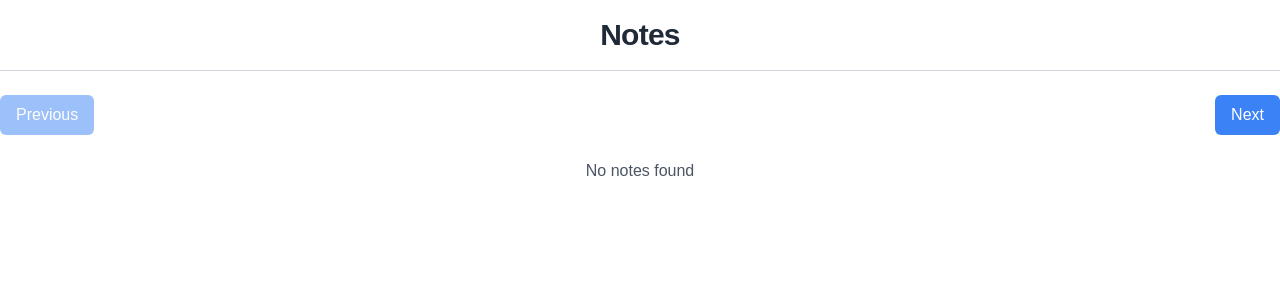
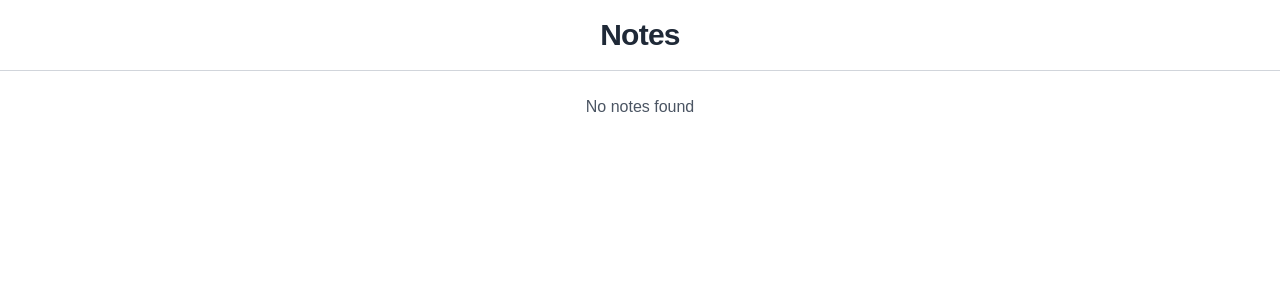
Before and after one commit to abhitrueprogrammer/notesapp, a Next.js app: page /view in a window 1280 px wide. Shown: the top 300 px of the page. Built offline with nearby package versions, Linux system fonts and the light colour scheme.

Commit message:
Added view notes

```diff
--- a/app/view/page.tsx
+++ b/app/view/page.tsx
@@ -13,63 +13,27 @@ export default function View() {
       setNotes(JSON.parse(storedNotes));
     }
   }, []);
-  const [currentNoteIndex, setCurrentNoteIndex] = useState(0); // Track the current note index
-  const handleNext = () => {
-    if (currentNoteIndex < notes.length - 1) {
-      setCurrentNoteIndex(currentNoteIndex + 1);
-    }
-  };
 
-  // Navigate to the previous note
-  const handlePrevious = () => {
-    if (currentNoteIndex > 0) {
-      setCurrentNoteIndex(currentNoteIndex - 1);
-    }
-  };
   return (
     <div>
       <div className="text-3xl text-center font-bold text-gray-800 tracking-tight leading-tight py-4 mb-6 border-b border-gray-300">
         Notes
       </div>
-      <div className="flex justify-between mb-6">
-        <button
-          onClick={handlePrevious}
-          disabled={currentNoteIndex === 0} // Disable if on the first note
-          className={`px-4 py-2 bg-blue-500 text-white rounded-md ${
-            currentNoteIndex === 0 ? "opacity-50 cursor-not-allowed" : ""
-          }`}
-        >
-          Previous
-        </button>
-
-        <button
-          onClick={handleNext}
-          disabled={currentNoteIndex === notes.length - 1} // Disable if on the last note
-          className={`px-4 py-2 bg-blue-500 text-white rounded-md ${
-            currentNoteIndex === notes.length - 1
-              ? "opacity-50 cursor-not-allowed"
-              : ""
-          }`}
-        >
-          Next
-        </button>
+      <div>
+        {notes.length > 0 ? (
+          notes.map((note, index) => (
+            <NoteCard
+              key={index}
+              title={note.title}
+              description={note.description}
+              content={note.content}
+              date={note.date}
+            />
+          ))
+        ) : (
+          <p className="text-center text-gray-600">No notes found</p>
+        )}
       </div>
-
-      {notes.length > 0 ? (
-        <div>
-          {/* Display the current note */}
-          <NoteCard
-            title={notes[currentNoteIndex].title}
-            description={notes[currentNoteIndex].description}
-            content={notes[currentNoteIndex].content}
-            date={notes[currentNoteIndex].date}
-          />
-
-          {/* Previous and Next buttons */}
-        </div>
-      ) : (
-        <p className="text-center text-gray-600">No notes found</p>
-      )}
     </div>
   );
 }
@@ -83,7 +47,7 @@ interface NoteCardProps {
 
 export function NoteCard({ title, description, content, date }: NoteCardProps) {
   return (
-    <div className=" mx-20 bg-white shadow-lg rounded-lg overflow-hidden border border-gray-200">
+    <div className=" mx-20 my-10 bg-white shadow-lg rounded-lg overflow-hidden border border-gray-200">
       {/* Title */}
       <div className="bg-blue-500 text-white px-4 py-2">
         <h2 className="text-lg font-semibold">{title}</h2>
```
